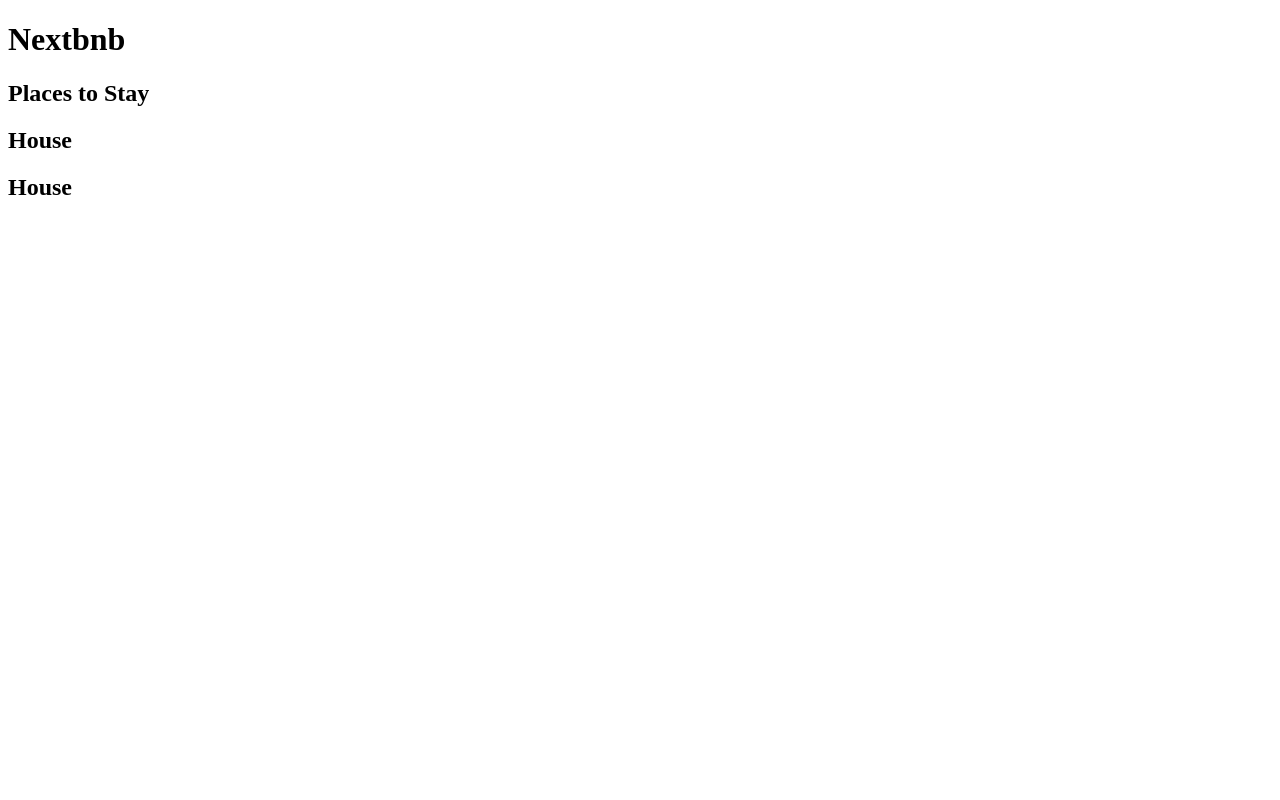
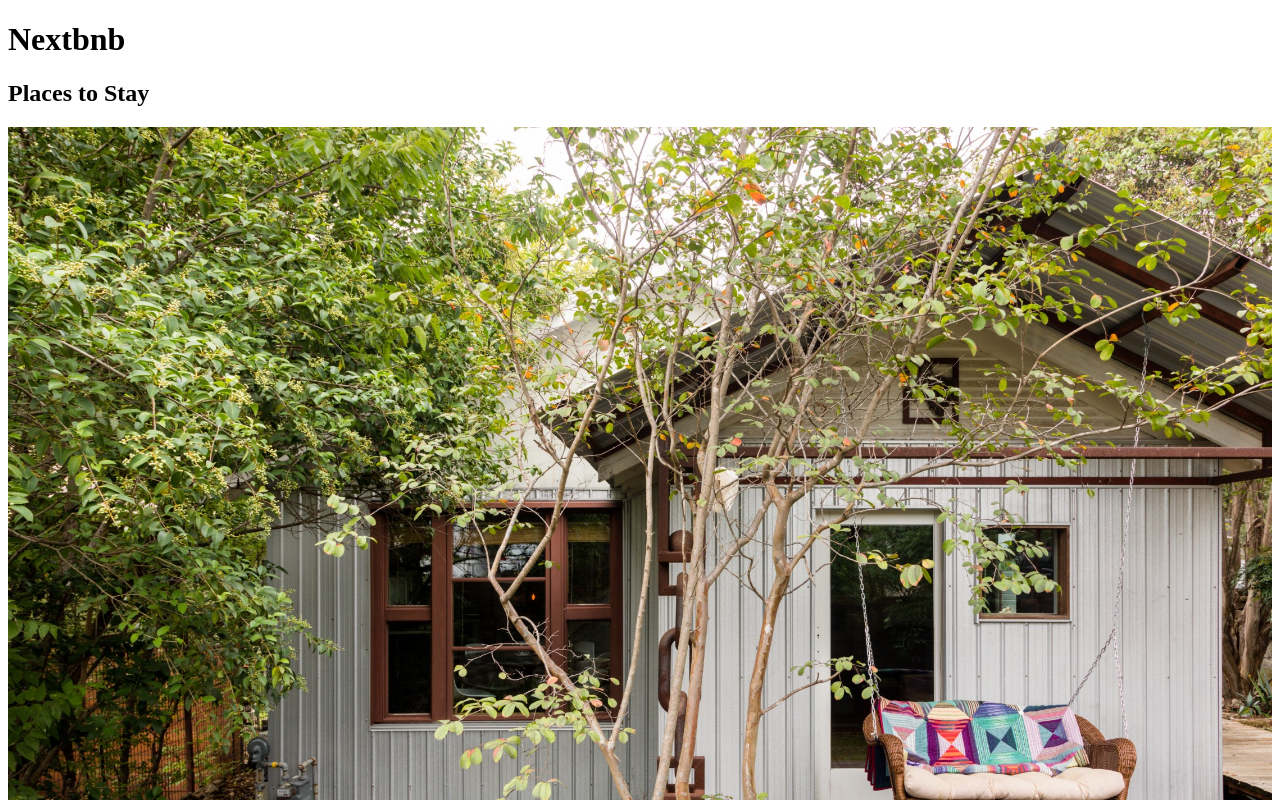
Before and after one commit to tryingtokeepup/NextBnB, a Next.js app: page / in a window 1280 px wide. Shown: the top 800 px of the page. Built offline with nearby package versions, Linux system fonts and the light colour scheme.

Commit message:
adding in changes, working tonight since i got my paperwork done

```diff
--- a/components/house.js
+++ b/components/house.js
@@ -1,7 +1,16 @@
-const House = () => (
-  <div>
-    <h2>House</h2>
-  </div>
-);
+const House = props => {
+  // we are passing props down with {... house} spreading in the index
+  return (
+    <div>
+      <img
+        src={props.picture}
+        width="100%"
+        alt="A picture of the rental house"
+      />
+      <h2>House</h2>
+    </div>
+  );
+};
+
 // implicit returns with arrow fnctions are strange beasts
 export default House;
```
